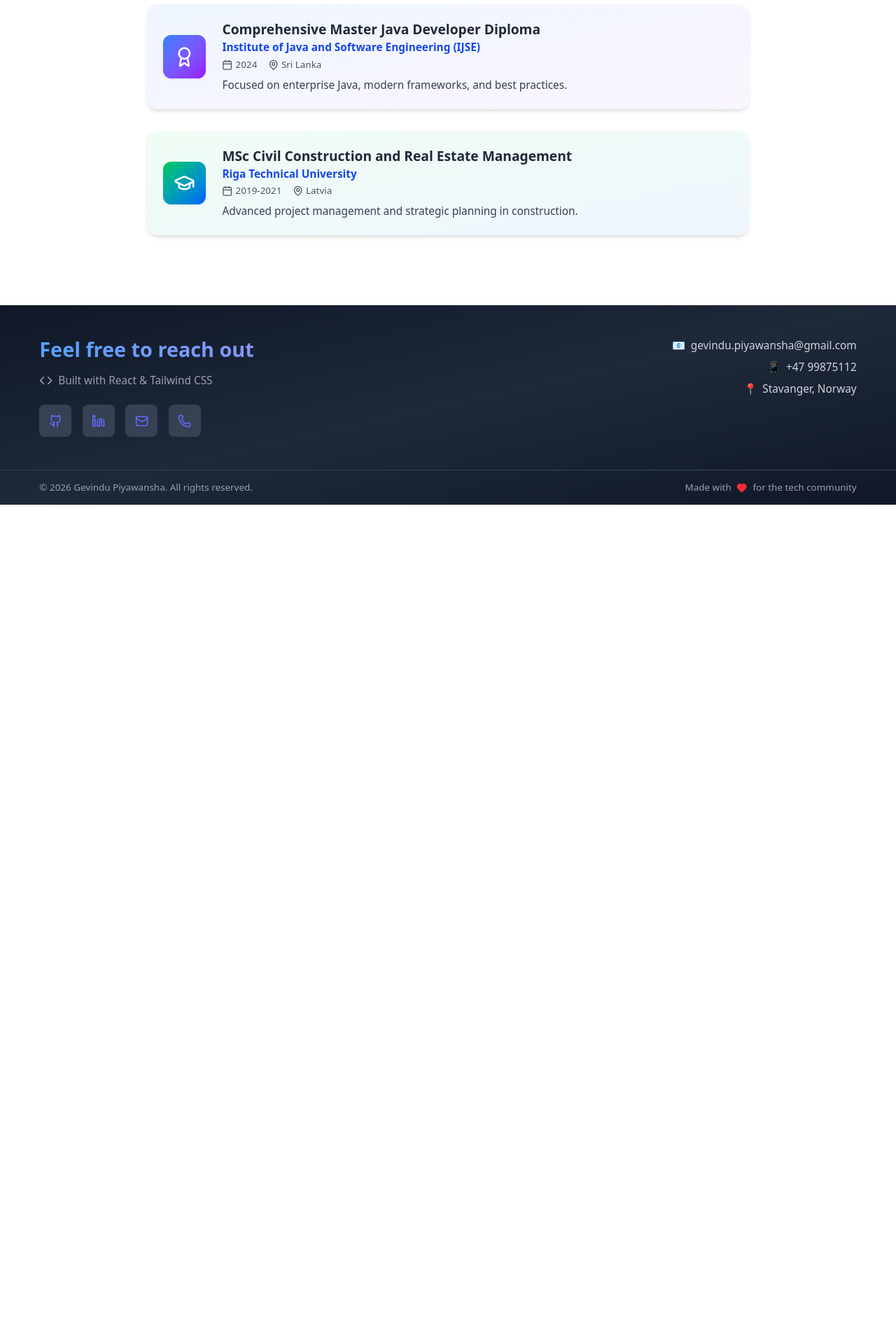
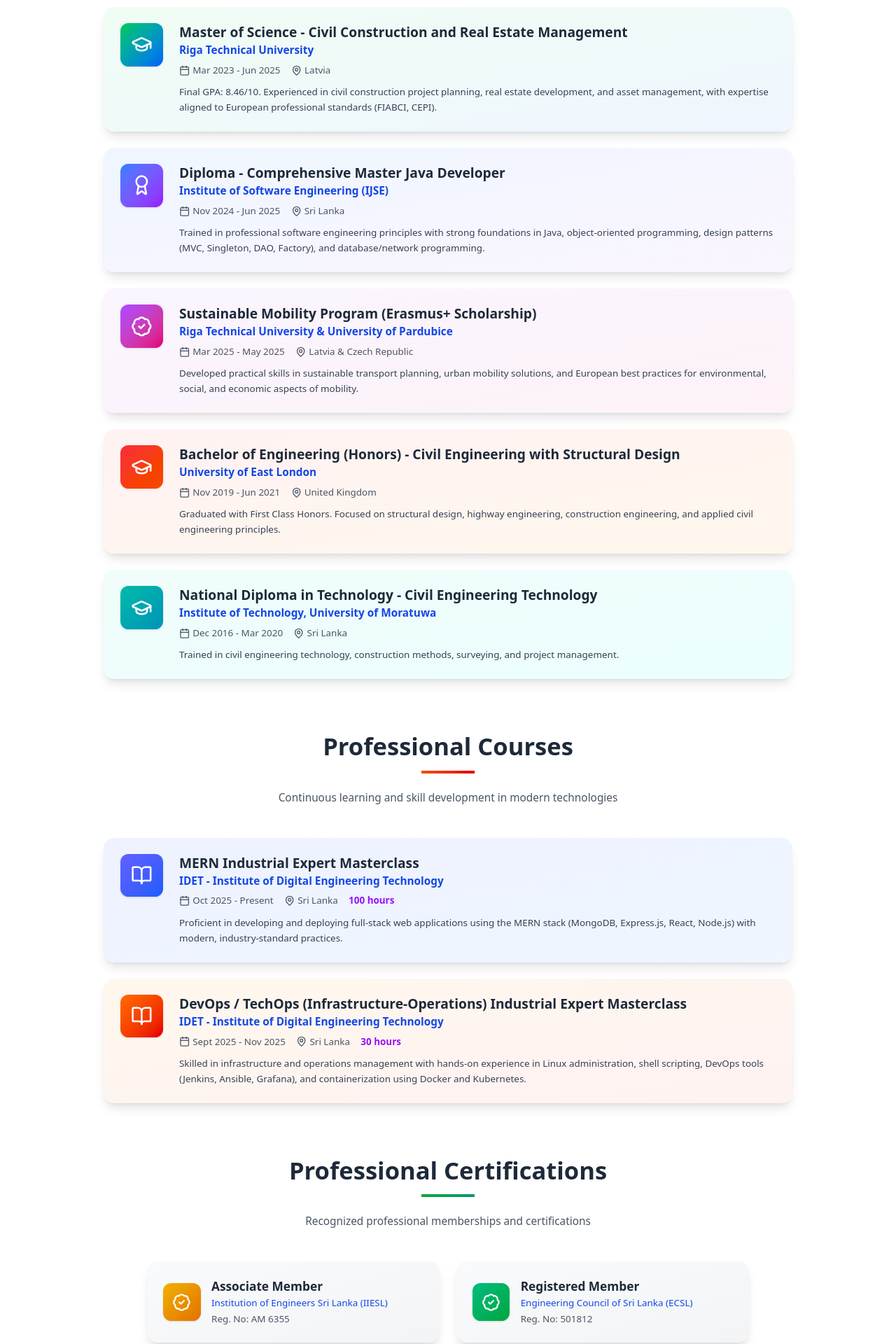
Before and after one commit to Gevindu-Piyawansha/gevindu-portfolio, a React (Vite) app: page / in a window 1280 px wide. Shown: the part 3220-5140 px from the top of the page at 70% size. Before the commit the page ends 3941 px from the top, so only its background shows below. Built offline with nearby package versions, Linux system fonts and the light colour scheme.

Commit message:
feat: Update Education section with complete academic history, courses, and certifications

```diff
--- a/src/components/Education.jsx
+++ b/src/components/Education.jsx
@@ -1,57 +1,159 @@
-import { Award, GraduationCap, Calendar, MapPin } from 'lucide-react';
+import {
+  Award,
+  GraduationCap,
+  Calendar,
+  MapPin,
+  BookOpen,
+  BadgeCheck,
+} from "lucide-react";
 
 function Education() {
   const education = [
     {
-      title: "Comprehensive Master Java Developer Diploma",
-      institution: "Institute of Java and Software Engineering (IJSE)",
-      period: "2024",
-      location: "Sri Lanka",
-      type: "Professional Certification",
-      icon: Award,
-      gradient: "from-blue-500 to-purple-600",
-      bgGradient: "from-blue-50 to-purple-50",
-      description: "Focused on enterprise Java, modern frameworks, and best practices."
-    },
-    {
-      title: "MSc Civil Construction and Real Estate Management",
+      title:
+        "Master of Science - Civil Construction and Real Estate Management",
       institution: "Riga Technical University",
-      period: "2019-2021",
+      period: "Mar 2023 - Jun 2025",
       location: "Latvia",
       type: "Master's Degree",
       icon: GraduationCap,
       gradient: "from-green-500 to-blue-600",
       bgGradient: "from-green-50 to-blue-50",
-      description: "Advanced project management and strategic planning in construction."
-    }
+      description:
+        "Final GPA: 8.46/10. Experienced in civil construction project planning, real estate development, and asset management, with expertise aligned to European professional standards (FIABCI, CEPI).",
+    },
+    {
+      title: "Diploma - Comprehensive Master Java Developer",
+      institution: "Institute of Software Engineering (IJSE)",
+      period: "Nov 2024 - Jun 2025",
+      location: "Sri Lanka",
+      type: "Professional Diploma",
+      icon: Award,
+      gradient: "from-blue-500 to-purple-600",
+      bgGradient: "from-blue-50 to-purple-50",
+      description:
+        "Trained in professional software engineering principles with strong foundations in Java, object-oriented programming, design patterns (MVC, Singleton, DAO, Factory), and database/network programming.",
+    },
+    {
+      title: "Sustainable Mobility Program (Erasmus+ Scholarship)",
+      institution: "Riga Technical University & University of Pardubice",
+      period: "Mar 2025 - May 2025",
+      location: "Latvia & Czech Republic",
+      type: "Certificate Program",
+      icon: BadgeCheck,
+      gradient: "from-purple-500 to-pink-600",
+      bgGradient: "from-purple-50 to-pink-50",
+      description:
+        "Developed practical skills in sustainable transport planning, urban mobility solutions, and European best practices for environmental, social, and economic aspects of mobility.",
+    },
+    {
+      title:
+        "Bachelor of Engineering (Honors) - Civil Engineering with Structural Design",
+      institution: "University of East London",
+      period: "Nov 2019 - Jun 2021",
+      location: "United Kingdom",
+      type: "Bachelor's Degree",
+      icon: GraduationCap,
+      gradient: "from-red-500 to-orange-600",
+      bgGradient: "from-red-50 to-orange-50",
+      description:
+        "Graduated with First Class Honors. Focused on structural design, highway engineering, construction engineering, and applied civil engineering principles.",
+    },
+    {
+      title: "National Diploma in Technology - Civil Engineering Technology",
+      institution: "Institute of Technology, University of Moratuwa",
+      period: "Dec 2016 - Mar 2020",
+      location: "Sri Lanka",
+      type: "National Diploma",
+      icon: GraduationCap,
+      gradient: "from-teal-500 to-cyan-600",
+      bgGradient: "from-teal-50 to-cyan-50",
+      description:
+        "Trained in civil engineering technology, construction methods, surveying, and project management.",
+    },
+  ];
+
+  const courses = [
+    {
+      title: "MERN Industrial Expert Masterclass",
+      institution: "IDET - Institute of Digital Engineering Technology",
+      period: "Oct 2025 - Present",
+      duration: "100 hours",
+      location: "Sri Lanka",
+      icon: BookOpen,
+      gradient: "from-indigo-500 to-blue-600",
+      bgGradient: "from-indigo-50 to-blue-50",
+      description:
+        "Proficient in developing and deploying full-stack web applications using the MERN stack (MongoDB, Express.js, React, Node.js) with modern, industry-standard practices.",
+    },
+    {
+      title:
+        "DevOps / TechOps (Infrastructure-Operations) Industrial Expert Masterclass",
+      institution: "IDET - Institute of Digital Engineering Technology",
+      period: "Sept 2025 - Nov 2025",
+      duration: "30 hours",
+      location: "Sri Lanka",
+      icon: BookOpen,
+      gradient: "from-orange-500 to-red-600",
+      bgGradient: "from-orange-50 to-red-50",
+      description:
+        "Skilled in infrastructure and operations management with hands-on experience in Linux administration, shell scripting, DevOps tools (Jenkins, Ansible, Grafana), and containerization using Docker and Kubernetes.",
+    },
+  ];
+
+  const certifications = [
+    {
+      title: "Associate Member",
+      organization: "Institution of Engineers Sri Lanka (IIESL)",
+      number: "AM 6355",
+      icon: BadgeCheck,
+      gradient: "from-yellow-500 to-amber-600",
+    },
+    {
+      title: "Registered Member",
+      organization: "Engineering Council of Sri Lanka (ECSL)",
+      number: "501812",
+      icon: BadgeCheck,
+      gradient: "from-emerald-500 to-green-600",
+    },
   ];
 
   return (
     <section id="education" className="py-16 bg-white">
       <div className="max-w-7xl mx-auto px-4 sm:px-6 lg:px-8">
+        {/* Education Section */}
         <div className="text-center mb-12">
-          <h2 className="text-3xl font-bold text-gray-800 mb-4">Education & Certifications</h2>
+          <h2 className="text-3xl sm:text-4xl font-bold text-gray-800 mb-4">
+            Education
+          </h2>
           <div className="w-20 h-1 bg-gradient-to-r from-blue-600 to-purple-600 mx-auto mb-6"></div>
           <p className="text-gray-600 max-w-3xl mx-auto">
-            Combining technical expertise with strong analytical foundations.
+            Academic background combining engineering expertise with modern
+            technology
           </p>
         </div>
 
-        <div className="space-y-8 max-w-4xl mx-auto">
+        <div className="space-y-6 max-w-5xl mx-auto mb-16">
           {education.map((edu, idx) => {
             const IconComponent = edu.icon;
             return (
               <div
                 key={idx}
-                className={`bg-gradient-to-br ${edu.bgGradient} p-6 rounded-2xl shadow-md flex gap-6 items-center`}
+                className={`bg-gradient-to-br ${edu.bgGradient} p-6 rounded-2xl shadow-lg hover:shadow-xl transition-shadow flex flex-col sm:flex-row gap-6 items-start`}
               >
-                <div className={`w-16 h-16 bg-gradient-to-br ${edu.gradient} rounded-xl flex items-center justify-center shadow`}>
+                <div
+                  className={`w-16 h-16 bg-gradient-to-br ${edu.gradient} rounded-xl flex items-center justify-center shadow flex-shrink-0`}
+                >
                   <IconComponent className="w-8 h-8 text-white" />
                 </div>
-                <div>
-                  <h3 className="text-xl font-semibold text-gray-800">{edu.title}</h3>
-                  <p className="text-blue-700 font-semibold">{edu.institution}</p>
-                  <div className="flex gap-4 text-gray-600 text-sm mt-1">
+                <div className="flex-1">
+                  <h3 className="text-xl font-semibold text-gray-800">
+                    {edu.title}
+                  </h3>
+                  <p className="text-blue-700 font-semibold">
+                    {edu.institution}
+                  </p>
+                  <div className="flex flex-wrap gap-4 text-gray-600 text-sm mt-2">
                     <span className="flex items-center gap-1">
                       <Calendar className="w-4 h-4" />
                       {edu.period}
@@ -61,7 +163,102 @@
                       {edu.location}
                     </span>
                   </div>
-                  <p className="mt-2 text-gray-700">{edu.description}</p>
+                  <p className="mt-3 text-gray-700 text-sm leading-relaxed">
+                    {edu.description}
+                  </p>
+                </div>
+              </div>
+            );
+          })}
+        </div>
+
+        {/* Courses Section */}
+        <div className="text-center mb-12 mt-20">
+          <h2 className="text-3xl sm:text-4xl font-bold text-gray-800 mb-4">
+            Professional Courses
+          </h2>
+          <div className="w-20 h-1 bg-gradient-to-r from-orange-600 to-red-600 mx-auto mb-6"></div>
+          <p className="text-gray-600 max-w-3xl mx-auto">
+            Continuous learning and skill development in modern technologies
+          </p>
+        </div>
+
+        <div className="space-y-6 max-w-5xl mx-auto mb-16">
+          {courses.map((course, idx) => {
+            const IconComponent = course.icon;
+            return (
+              <div
+                key={idx}
+                className={`bg-gradient-to-br ${course.bgGradient} p-6 rounded-2xl shadow-lg hover:shadow-xl transition-shadow flex flex-col sm:flex-row gap-6 items-start`}
+              >
+                <div
+                  className={`w-16 h-16 bg-gradient-to-br ${course.gradient} rounded-xl flex items-center justify-center shadow flex-shrink-0`}
+                >
+                  <IconComponent className="w-8 h-8 text-white" />
+                </div>
+                <div className="flex-1">
+                  <h3 className="text-xl font-semibold text-gray-800">
+                    {course.title}
+                  </h3>
+                  <p className="text-blue-700 font-semibold">
+                    {course.institution}
+                  </p>
+                  <div className="flex flex-wrap gap-4 text-gray-600 text-sm mt-2">
+                    <span className="flex items-center gap-1">
+                      <Calendar className="w-4 h-4" />
+                      {course.period}
+                    </span>
+                    <span className="flex items-center gap-1">
+                      <MapPin className="w-4 h-4" />
+                      {course.location}
+                    </span>
+                    <span className="text-purple-600 font-semibold">
+                      {course.duration}
+                    </span>
+                  </div>
+                  <p className="mt-3 text-gray-700 text-sm leading-relaxed">
+                    {course.description}
+                  </p>
+                </div>
+              </div>
+            );
+          })}
+        </div>
+
+        {/* Certifications Section */}
+        <div className="text-center mb-12 mt-20">
+          <h2 className="text-3xl sm:text-4xl font-bold text-gray-800 mb-4">
+            Professional Certifications
+          </h2>
+          <div className="w-20 h-1 bg-gradient-to-r from-green-600 to-emerald-600 mx-auto mb-6"></div>
+          <p className="text-gray-600 max-w-3xl mx-auto">
+            Recognized professional memberships and certifications
+          </p>
+        </div>
+
+        <div className="grid md:grid-cols-2 gap-6 max-w-4xl mx-auto">
+          {certifications.map((cert, idx) => {
+            const IconComponent = cert.icon;
+            return (
+              <div
+                key={idx}
+                className="bg-gradient-to-br from-gray-50 to-gray-100 p-6 rounded-2xl shadow-lg hover:shadow-xl transition-shadow flex gap-4 items-center"
+              >
+                <div
+                  className={`w-14 h-14 bg-gradient-to-br ${cert.gradient} rounded-xl flex items-center justify-center shadow flex-shrink-0`}
+                >
+                  <IconComponent className="w-7 h-7 text-white" />
+                </div>
+                <div className="flex-1">
+                  <h3 className="text-lg font-semibold text-gray-800">
+                    {cert.title}
+                  </h3>
+                  <p className="text-blue-700 font-medium text-sm">
+                    {cert.organization}
+                  </p>
+                  <p className="text-gray-600 text-sm mt-1">
+                    Reg. No: {cert.number}
+                  </p>
                 </div>
               </div>
             );
```
